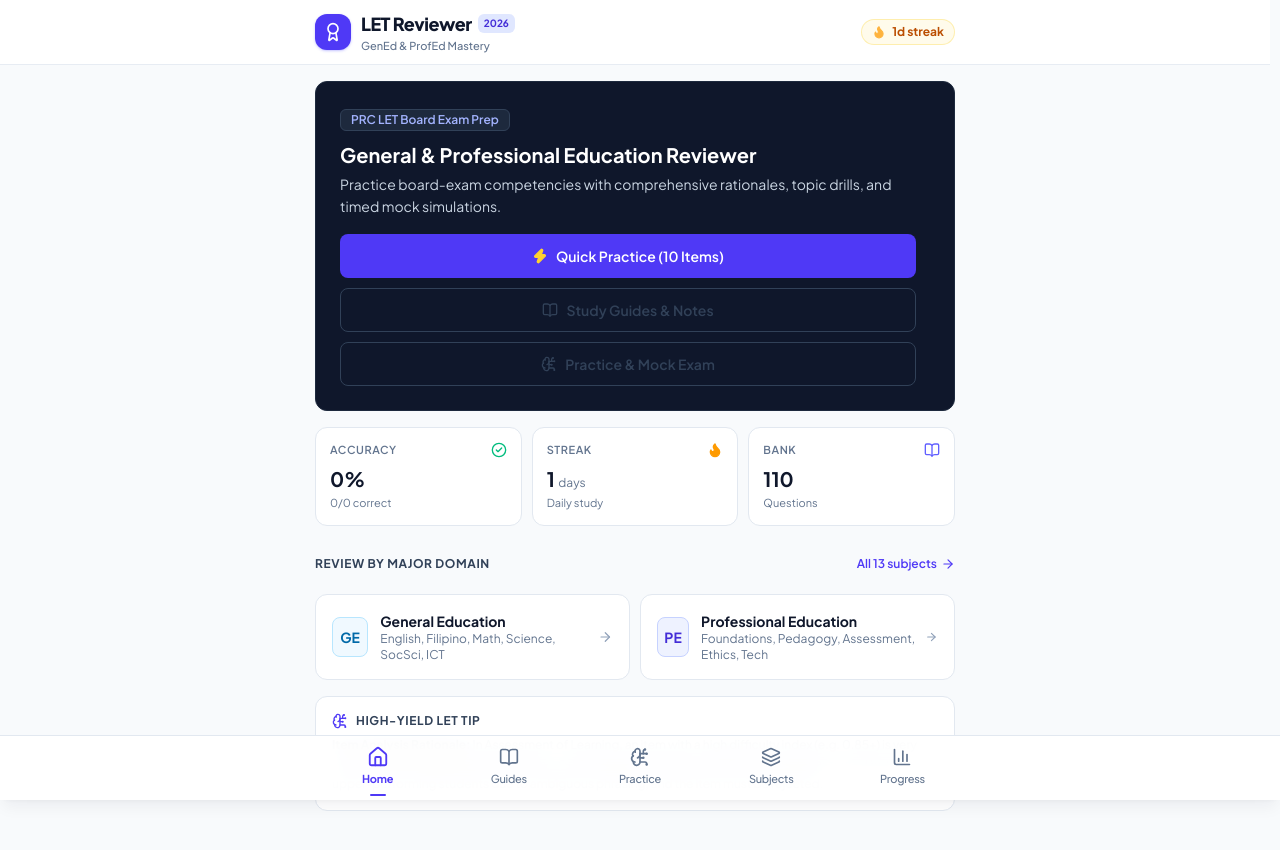
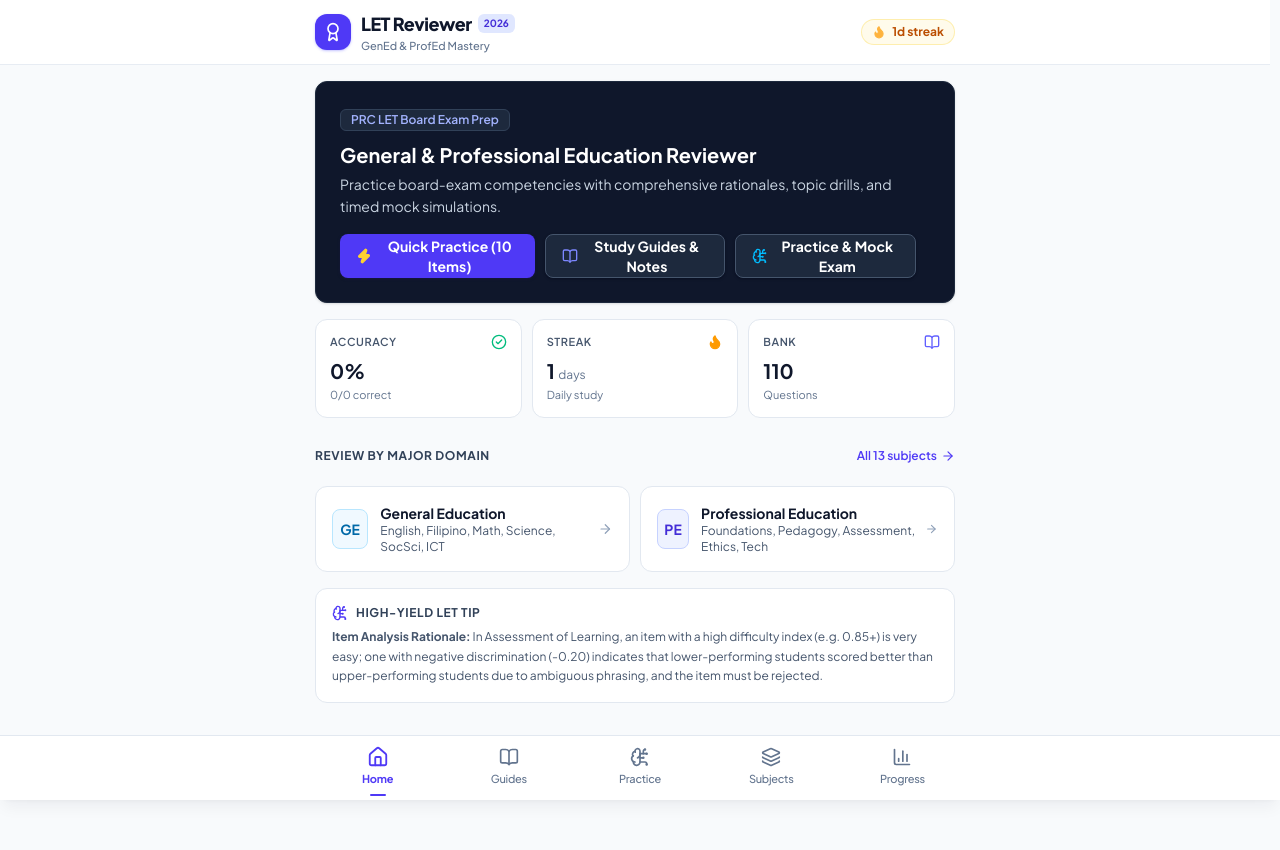
Before and after one commit to johnpaulpatigas/let-reviewer, a React (Vite) app: page / in a window 1280 px wide. Shown: the top 850 px of the page. After the commit the page ends 800 px from the top, so only its background shows below. Built offline with nearby package versions, Linux system fonts and the light colour scheme.

Commit message:
fix: improve home action button contrast

```diff
--- a/src/pages/HomePage.tsx
+++ b/src/pages/HomePage.tsx
@@ -1,3 +1,4 @@
+import React from 'react';
 import {
   Flame,
   BrainCircuit,
@@ -54,7 +55,8 @@
 
   return (
     <div className="space-y-4">
-      <div className="bg-slate-900 text-white rounded-xl p-5 sm:p-6 border border-slate-800">
+      {/* Hero Welcome Card */}
+      <div className="bg-slate-900 text-white rounded-xl p-5 sm:p-6 border border-slate-800 shadow-sm">
         <div className="max-w-xl">
           <div className="inline-flex items-center gap-1.5 px-2.5 py-0.5 rounded-md bg-slate-800 text-indigo-300 text-xs font-semibold mb-2.5 border border-slate-700">
             PRC LET Board Exam Prep
@@ -66,41 +68,43 @@
             Practice board-exam competencies with comprehensive rationales, topic drills, and timed mock simulations.
           </p>
 
-          <div className="mt-4 flex flex-col xs:flex-row gap-2.5">
-            <Button
-              variant="primary"
-              size="md"
-              leftIcon={<Zap className="w-4 h-4 text-amber-300 fill-current" />}
+          {/* Primary Action Buttons with High Visual Contrast */}
+          <div className="mt-4 flex flex-col sm:flex-row gap-2.5">
+            <button
+              type="button"
               onClick={handleStartQuickMix}
+              className="h-11 px-4 rounded-lg bg-indigo-600 hover:bg-indigo-500 active:bg-indigo-700 text-white font-bold text-xs sm:text-sm flex items-center justify-center gap-2 shadow-sm shadow-indigo-950/50 transition-colors tap-target cursor-pointer focus:outline-none focus-visible:ring-2 focus-visible:ring-indigo-400 focus-visible:ring-offset-2 focus-visible:ring-offset-slate-900"
             >
-              Quick Practice (10 Items)
-            </Button>
-            <Button
-              variant="outline"
-              size="md"
-              leftIcon={<BookOpen className="w-4 h-4" />}
+              <Zap className="w-4 h-4 text-amber-300 fill-amber-300 shrink-0" />
+              <span>Quick Practice (10 Items)</span>
+            </button>
+
+            <button
+              type="button"
               onClick={() => onNavigateTab('materials')}
-              className="border-slate-700 text-slate-200 hover:bg-slate-800 hover:text-white"
+              className="h-11 px-4 rounded-lg bg-slate-800 hover:bg-slate-700 active:bg-slate-800 text-white font-bold text-xs sm:text-sm flex items-center justify-center gap-2 border border-slate-600 hover:border-indigo-400 shadow-sm shadow-slate-950/30 transition-colors tap-target cursor-pointer focus:outline-none focus-visible:ring-2 focus-visible:ring-indigo-400 focus-visible:ring-offset-2 focus-visible:ring-offset-slate-900"
             >
-              Study Guides & Notes
-            </Button>
-            <Button
-              variant="outline"
-              size="md"
-              leftIcon={<BrainCircuit className="w-4 h-4" />}
+              <BookOpen className="w-4 h-4 text-indigo-400 shrink-0" />
+              <span>Study Guides & Notes</span>
+            </button>
+
+            <button
+              type="button"
               onClick={() => onNavigateTab('practice')}
-              className="border-slate-700 text-slate-200 hover:bg-slate-800 hover:text-white"
+              className="h-11 px-4 rounded-lg bg-slate-800 hover:bg-slate-700 active:bg-slate-800 text-white font-bold text-xs sm:text-sm flex items-center justify-center gap-2 border border-slate-600 hover:border-sky-400 shadow-sm shadow-slate-950/30 transition-colors tap-target cursor-pointer focus:outline-none focus-visible:ring-2 focus-visible:ring-sky-400 focus-visible:ring-offset-2 focus-visible:ring-offset-slate-900"
             >
-              Practice & Mock Exam
-            </Button>
+              <BrainCircuit className="w-4 h-4 text-sky-400 shrink-0" />
+              <span>Practice & Mock Exam</span>
+            </button>
           </div>
         </div>
       </div>
 
+      {/* Accuracy & Progress Metrics */}
       <div className="grid grid-cols-3 gap-2.5">
         <div className="bg-white dark:bg-slate-900 border border-slate-200 dark:border-slate-800 rounded-xl p-3 sm:p-3.5">
           <div className="flex items-center justify-between">
-            <span className="text-[11px] font-semibold text-slate-500 uppercase tracking-wider">
+            <span className="text-[11px] font-semibold text-slate-600 dark:text-slate-400 uppercase tracking-wider">
               Accuracy
             </span>
             <CheckCircle2 className="w-4 h-4 text-emerald-500" />
@@ -109,7 +113,7 @@
             <div className="text-lg sm:text-xl font-bold text-slate-900 dark:text-white">
               {overallAccuracy}%
             </div>
-            <p className="text-[11px] text-slate-500 mt-0.5">
+            <p className="text-[11px] text-slate-500 dark:text-slate-400 mt-0.5">
               {totalCorrect}/{totalAnswered} correct
             </p>
           </div>
@@ -117,7 +121,7 @@
 
         <div className="bg-white dark:bg-slate-900 border border-slate-200 dark:border-slate-800 rounded-xl p-3 sm:p-3.5">
           <div className="flex items-center justify-between">
-            <span className="text-[11px] font-semibold text-slate-500 uppercase tracking-wider">
+            <span className="text-[11px] font-semibold text-slate-600 dark:text-slate-400 uppercase tracking-wider">
               Streak
             </span>
             <Flame className="w-4 h-4 text-amber-500 fill-current" />
@@ -126,7 +130,7 @@
             <div className="text-lg sm:text-xl font-bold text-slate-900 dark:text-white">
               {streakDays} <span className="text-xs font-normal text-slate-500">days</span>
             </div>
-            <p className="text-[11px] text-slate-500 mt-0.5">
+            <p className="text-[11px] text-slate-500 dark:text-slate-400 mt-0.5">
               Daily study
             </p>
           </div>
@@ -134,7 +138,7 @@
 
         <div className="bg-white dark:bg-slate-900 border border-slate-200 dark:border-slate-800 rounded-xl p-3 sm:p-3.5">
           <div className="flex items-center justify-between">
-            <span className="text-[11px] font-semibold text-slate-500 uppercase tracking-wider">
+            <span className="text-[11px] font-semibold text-slate-600 dark:text-slate-400 uppercase tracking-wider">
               Bank
             </span>
             <BookOpen className="w-4 h-4 text-indigo-500" />
@@ -143,13 +147,14 @@
             <div className="text-lg sm:text-xl font-bold text-slate-900 dark:text-white">
               {ALL_QUESTIONS.length}
             </div>
-            <p className="text-[11px] text-slate-500 mt-0.5">
+            <p className="text-[11px] text-slate-500 dark:text-slate-400 mt-0.5">
               Questions
             </p>
           </div>
         </div>
       </div>
 
+      {/* Review by Domain */}
       <div>
         <div className="flex items-center justify-between mb-2">
           <h3 className="text-xs font-bold text-slate-700 dark:text-slate-300 uppercase tracking-wider">
@@ -179,7 +184,7 @@
                 <h4 className="font-bold text-slate-900 dark:text-white text-sm group-hover:text-indigo-600 dark:group-hover:text-indigo-400 transition-colors">
                   General Education
                 </h4>
-                <p className="text-xs text-slate-500">
+                <p className="text-xs text-slate-600 dark:text-slate-400">
                   English, Filipino, Math, Science, SocSci, ICT
                 </p>
               </div>
@@ -200,7 +205,7 @@
                 <h4 className="font-bold text-slate-900 dark:text-white text-sm group-hover:text-indigo-600 dark:group-hover:text-indigo-400 transition-colors">
                   Professional Education
                 </h4>
-                <p className="text-xs text-slate-500">
+                <p className="text-xs text-slate-600 dark:text-slate-400">
                   Foundations, Pedagogy, Assessment, Ethics, Tech
                 </p>
               </div>
@@ -210,6 +215,7 @@
         </div>
       </div>
 
+      {/* Targeted Remediation Bank */}
       {(bookmarkedCount > 0 || missedCount > 0) && (
         <div className="bg-amber-50 dark:bg-amber-950/30 border border-amber-200 dark:border-amber-900/50 rounded-xl p-4">
           <div className="flex items-center justify-between mb-1.5">
@@ -227,7 +233,7 @@
               Open Bank
             </button>
           </div>
-          <p className="text-xs text-slate-600 dark:text-slate-400 mb-3 leading-relaxed">
+          <p className="text-xs text-slate-700 dark:text-slate-300 mb-3 leading-relaxed">
             Review {bookmarkedCount} saved question{bookmarkedCount === 1 ? '' : 's'} and drill {missedCount} missed item{missedCount === 1 ? '' : 's'} from previous sessions.
           </p>
           <div className="flex gap-2">
@@ -267,6 +273,7 @@
         </div>
       )}
 
+      {/* High Yield LET Tip */}
       <div className="bg-white dark:bg-slate-900 border border-slate-200 dark:border-slate-800 rounded-xl p-4">
         <div className="flex items-center gap-2 text-slate-700 dark:text-slate-300 font-bold text-xs uppercase tracking-wider mb-1.5">
           <BrainCircuit className="w-4 h-4 text-indigo-600 dark:text-indigo-400" />
```
